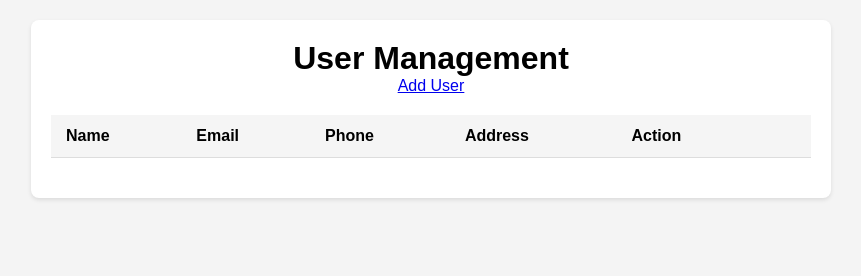
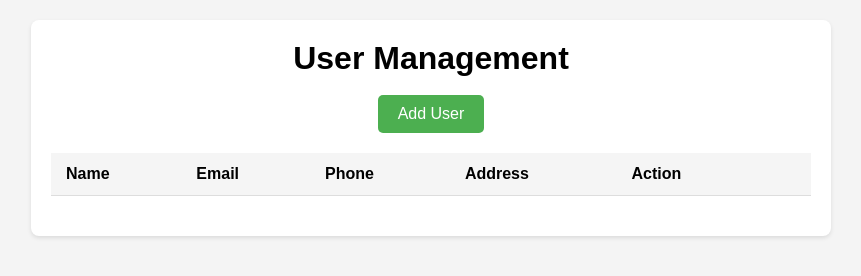
Before and after one commit to syedareeb/cloud_project, a website: page index.html in a window 1280 px wide. Shown: the whole page, without its empty margins (209-1070 px from the left). Drawn offline with Linux system fonts and the light colour scheme; no server answers.

Commit message:
Update index.html

```diff
--- a/index.html
+++ b/index.html
@@ -66,13 +66,32 @@
   .delete-btn:hover {
     background-color: #d32f2f;
   }
+
+  .add-user-button {
+    display: inline-block;
+    padding: 10px 20px;
+    background-color: #4CAF50; /* Green */
+    color: white;
+    text-align: center;
+    text-decoration: none;
+    font-size: 16px;
+    border: none;
+    border-radius: 5px;
+    cursor: pointer;
+  }
+
+  .add-user-button:hover {
+    background-color: #45a049; /* Darker green */
+  }
 </style>
 </head>
 <body>
   <div class="container">
     <div class="header">
       <h1>User Management</h1>
-      <a class="add-user-link" href="create-user.html">Add User</a>
+      <br>
+      <a class="add-user-button" href="create-user.html">Add User</a>
+      <br>
     </div>
     <table>
       <thead>
```
